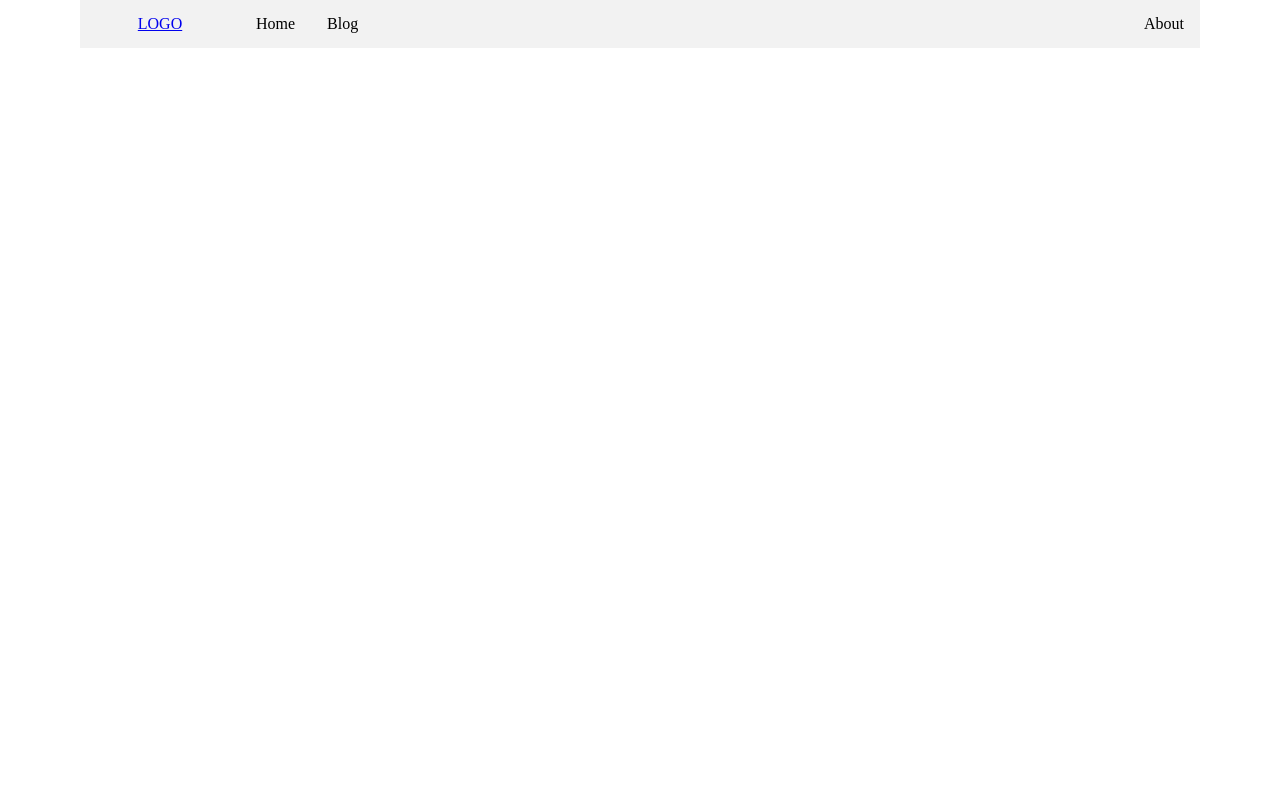
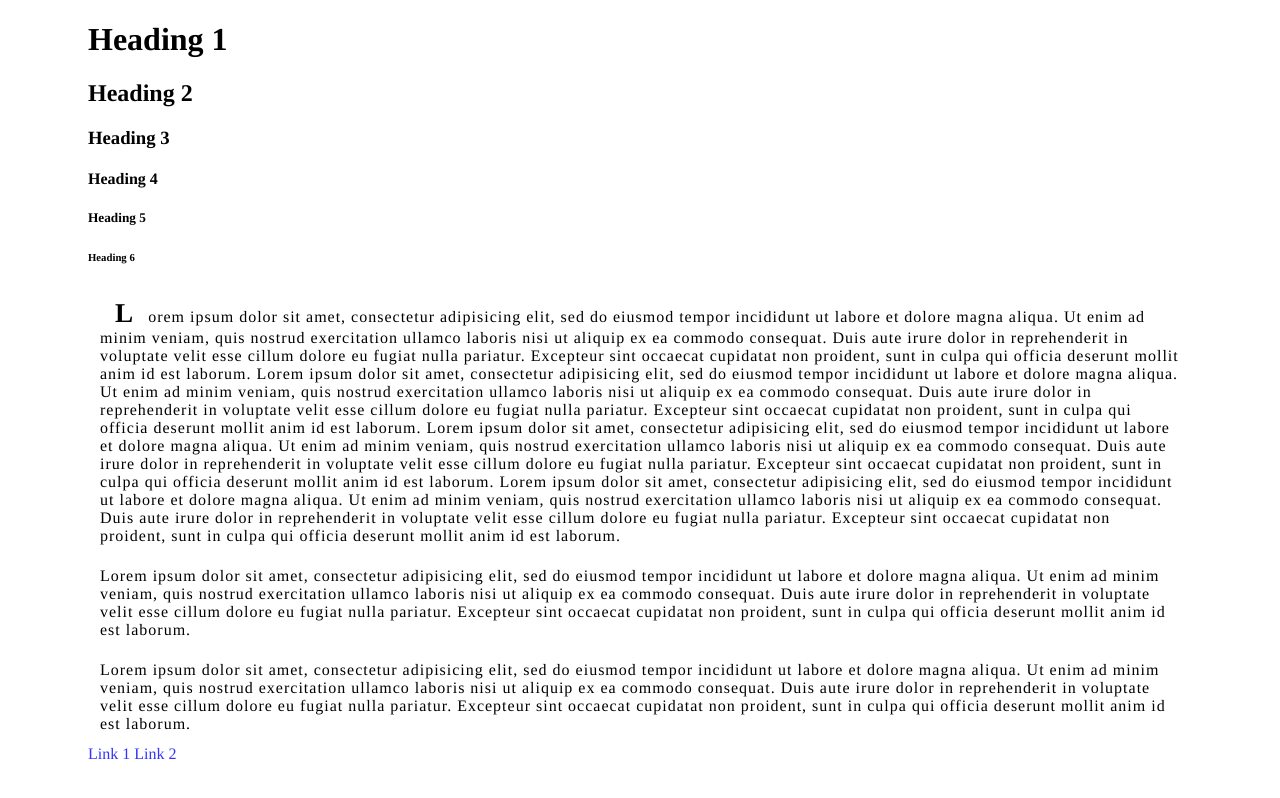
Before and after one commit to gitter-badger/Slim-2, a plain HTML site: page index.html in a window 1280 px wide. Drawn offline with Linux system fonts and the light colour scheme.

Commit message:
Add custom styling for article, paragraph, links typography
- Add 3 new classes for typography: .is-link, .is-article and .is-paragraph
- Add Times New Roman serif for font-family (I know it's by default for some browsers!)
- index.html has a demo template
- Removed Eric Meyer's reset in app.scss (although it was commented out)

```diff
--- a/index.html
+++ b/index.html
@@ -7,16 +7,44 @@
   </head>
   <body>
     <div class="s-wrap">
-        <nav class="s-nav">
-          <a href="#" class="is-logo">LOGO</a>
-          <div class="menu-left">
-            <a href="#" class="is-item">Home</a>
-            <a href="#" class="is-item">Blog</a>
-          </div>
-          <div class="menu-right">
-            <a href="#" class="is-item">About</a>
-          </div>
-        </nav>
+      <h1>Heading 1</h1>
+      <h2>Heading 2</h2>
+      <h3>Heading 3</h3>
+      <h4>Heading 4</h4>
+      <h5>Heading 5</h5>
+      <h6>Heading 6</h6>
+      <article class="is-article">
+        Lorem ipsum dolor sit amet, consectetur adipisicing elit, sed do eiusmod tempor incididunt ut labore et dolore magna aliqua.
+        Ut enim ad minim veniam, quis nostrud exercitation ullamco laboris nisi ut aliquip ex ea commodo consequat.
+        Duis aute irure dolor in reprehenderit in voluptate velit esse cillum dolore eu fugiat nulla pariatur.
+        Excepteur sint occaecat cupidatat non proident, sunt in culpa qui officia deserunt mollit anim id est laborum.
+        Lorem ipsum dolor sit amet, consectetur adipisicing elit, sed do eiusmod tempor incididunt ut labore et dolore magna aliqua.
+        Ut enim ad minim veniam, quis nostrud exercitation ullamco laboris nisi ut aliquip ex ea commodo consequat.
+        Duis aute irure dolor in reprehenderit in voluptate velit esse cillum dolore eu fugiat nulla pariatur.
+        Excepteur sint occaecat cupidatat non proident, sunt in culpa qui officia deserunt mollit anim id est laborum.
+        Lorem ipsum dolor sit amet, consectetur adipisicing elit, sed do eiusmod tempor incididunt ut labore et dolore magna aliqua.
+        Ut enim ad minim veniam, quis nostrud exercitation ullamco laboris nisi ut aliquip ex ea commodo consequat.
+        Duis aute irure dolor in reprehenderit in voluptate velit esse cillum dolore eu fugiat nulla pariatur.
+        Excepteur sint occaecat cupidatat non proident, sunt in culpa qui officia deserunt mollit anim id est laborum.
+        Lorem ipsum dolor sit amet, consectetur adipisicing elit, sed do eiusmod tempor incididunt ut labore et dolore magna aliqua.
+        Ut enim ad minim veniam, quis nostrud exercitation ullamco laboris nisi ut aliquip ex ea commodo consequat.
+        Duis aute irure dolor in reprehenderit in voluptate velit esse cillum dolore eu fugiat nulla pariatur.
+        Excepteur sint occaecat cupidatat non proident, sunt in culpa qui officia deserunt mollit anim id est laborum.
+      </article>
+      <p class="is-paragraph">
+        Lorem ipsum dolor sit amet, consectetur adipisicing elit, sed do eiusmod tempor incididunt ut labore et dolore magna aliqua.
+        Ut enim ad minim veniam, quis nostrud exercitation ullamco laboris nisi ut aliquip ex ea commodo consequat.
+        Duis aute irure dolor in reprehenderit in voluptate velit esse cillum dolore eu fugiat nulla pariatur.
+        Excepteur sint occaecat cupidatat non proident, sunt in culpa qui officia deserunt mollit anim id est laborum.
+      </p>
+      <div class="is-paragraph">
+        Lorem ipsum dolor sit amet, consectetur adipisicing elit, sed do eiusmod tempor incididunt ut labore et dolore magna aliqua.
+        Ut enim ad minim veniam, quis nostrud exercitation ullamco laboris nisi ut aliquip ex ea commodo consequat.
+        Duis aute irure dolor in reprehenderit in voluptate velit esse cillum dolore eu fugiat nulla pariatur.
+        Excepteur sint occaecat cupidatat non proident, sunt in culpa qui officia deserunt mollit anim id est laborum.
+      </div>
+      <a href="#" class="is-link">Link 1</a>
+      <a href="#" class="is-link">Link 2</a>
     </div>
   </body>
 </html>
--- a/sass/app.scss
+++ b/sass/app.scss
@@ -1,8 +1,3 @@
-/*
-* Do not forget to delete this later, it's so important for the library size!
-*/
-@import "reset/reset.scss";
-
 /***
 *
 *
@@ -12,6 +7,7 @@
 */
 * {
   box-sizing: border-box;
+  font-family: Times, "Times New Roman", sans-serif;
 }
 
 /***
@@ -208,3 +204,41 @@ $columns: 12;
     }
   }
 }
+
+/**
+*
+*
+* Typography settings
+*/
+.is-link {
+  color: lighten(blue, 10%);
+  padding: 1px auto;
+  text-decoration: none;
+  &:hover {
+    border-bottom: 1px black dotted;
+  }
+  &:active, &:focus {
+    @extend %black;
+  }
+}
+
+%is-paragraph {
+  padding: 10px;
+  margin: 2px;
+  letter-spacing: 1px;
+}
+
+.is-article {
+  &::first-letter {
+    font-weight: bold;
+    font-size: 170%;
+    text-transform: capitalize;
+    letter-spacing: 15px;
+    padding-left: 15px;
+  }
+  @extend %is-paragraph;
+}
+
+.is-paragraph {
+  @extend %is-paragraph;
+}
```
Also changed, not shown: css/slim.css, 1 other file.
